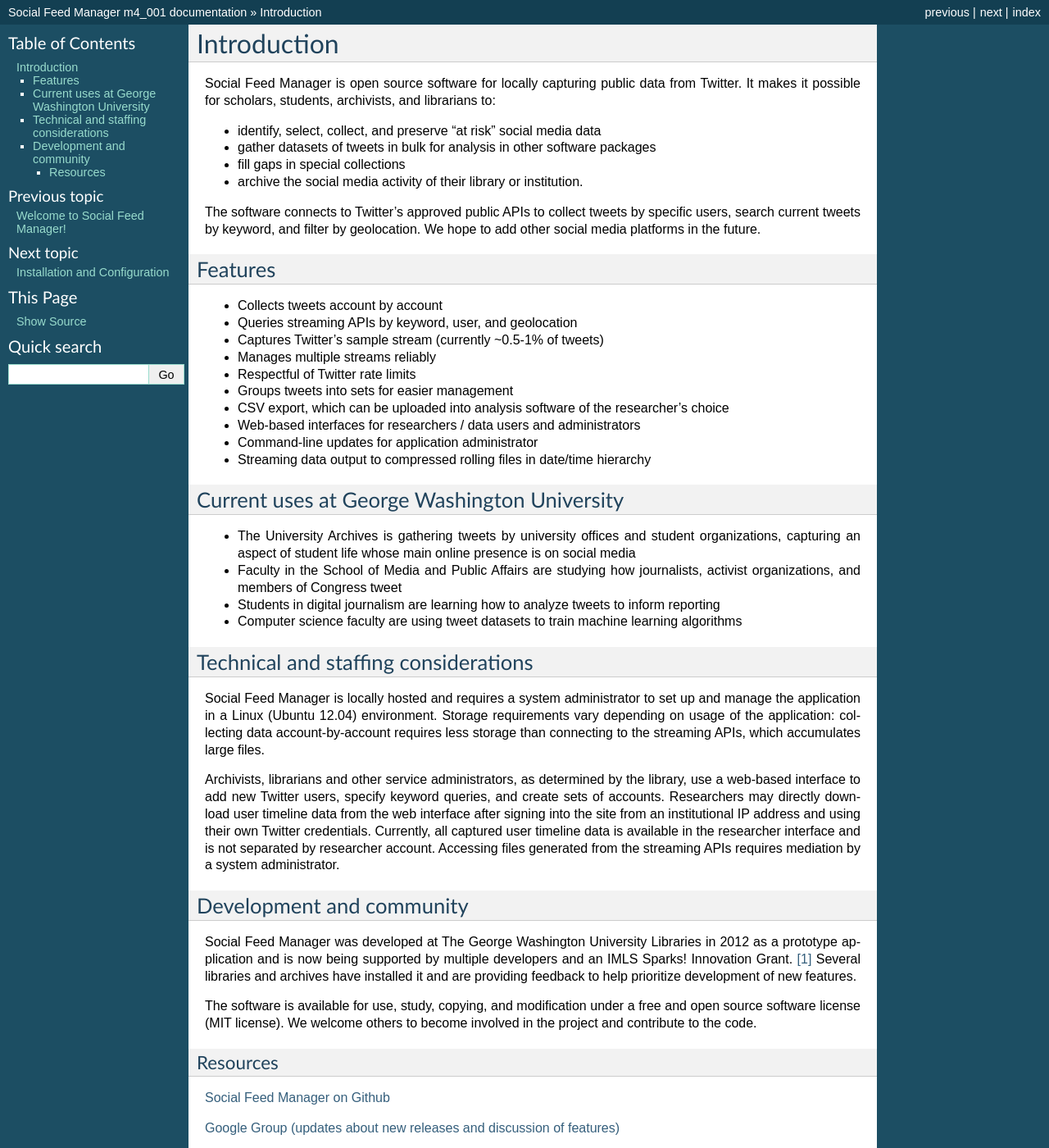
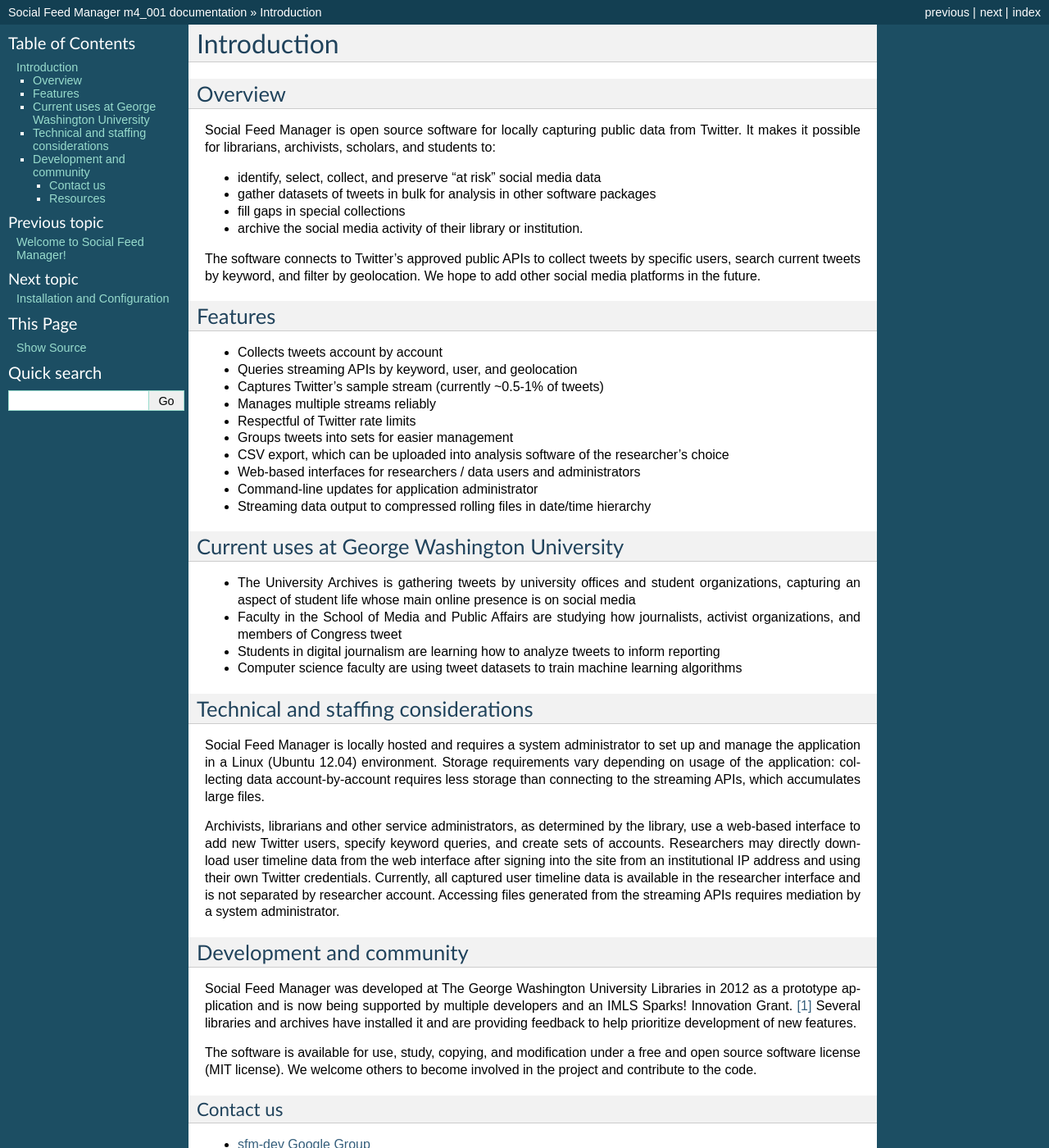
Before and after one commit to gwu-libraries/social-feed-manager, a Sphinx documentation site: the page built from docs/intro.rst, in a window 1280 px wide and 1400 px high. Shown: the whole window at 82% size. Built offline with Sphinx 7.4.7, drawn with Linux system fonts in a browser that asks for light colours; some of the changed text lies outside the part shown.

Commit message:
added Overview heading, contact us information

```diff
--- a/docs/intro.rst
+++ b/docs/intro.rst
@@ -3,8 +3,10 @@
 Introduction
 ============
 
+Overview
+--------
 Social Feed Manager is open source software for locally capturing public data from Twitter.
-It makes it possible for scholars, students, archivists, and librarians to:
+It makes it possible for librarians, archivists, scholars, and students to:
 
 - identify, select, collect, and preserve "at risk" social media data
 - gather datasets of tweets in bulk for analysis in other software packages
@@ -50,6 +52,12 @@
 
 The software is available for use, study, copying, and modification under a free and open source software license (MIT license). We welcome others to become involved in the project and contribute to the code.
 
+Contact us
+^^^^^^^^^^
+
+- `sfm-dev Google Group <https://groups.google.com/forum/#!forum/sfm-dev>`_
+- Developers responsible for the app include Dan Chudnov (@dchud) and Dan Kerchner (@kerchner).
+
 Resources
 ^^^^^^^^^
 `Social Feed Manager on Github
```
